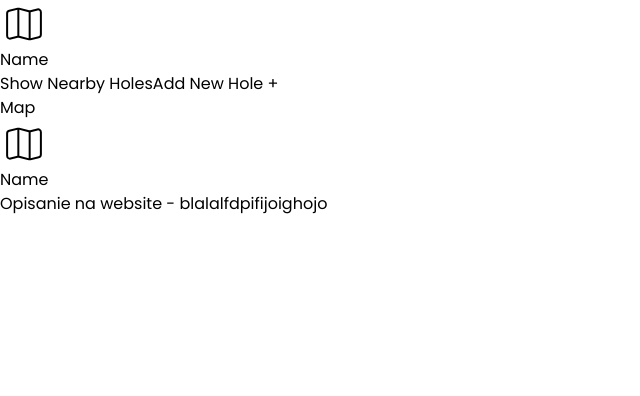
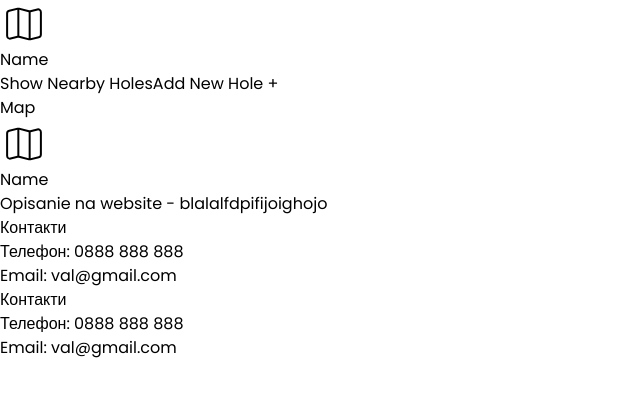
Before and after one commit to ValeriTodorov01/site_for_road_dangers, a React (Vite) app in the folder roadDangers/: page / in a window 1280 px wide. Shown: the top 396 px of the page, without its empty margins (0-640 px from the left). Built offline with nearby package versions, Linux system fonts and the light colour scheme.

Commit message:
adding footer

```diff
--- a/roadDangers/src/App.tsx
+++ b/roadDangers/src/App.tsx
@@ -1,6 +1,8 @@
 import Header from "./components/Header";
 import Map from "./components/Map";
 import Footer from "./components/Footer";
+
+//https://www.figma.com/design/mqc0FKzCs3hepP2FW2Ln58/Untitled?node-id=0-1&node-type=canvas&t=K4xzjga9G6JlQnW2-0
 
 function App() {
 	return (
--- a/roadDangers/src/components/Footer.tsx
+++ b/roadDangers/src/components/Footer.tsx
@@ -3,15 +3,33 @@ import { CiMap } from "react-icons/ci";
 
 const Footer = () => {
     return (
-        <footer className="font-semibold text-[#344050] mt-12 px-8">
-            <div className="flex items-center">
+        <footer className="font-semibold text-[#344050] mt-12 mb-20 px-9">
+            <div className="flex items-center mb-4">
 				<CiMap size={48} />
 				<h1 className="text-3xl">Name</h1>
 			</div>
 
             <div className="flex justify-between">
                 <p className="text-[20px]">Opisanie na website - blalalfdpifijoighojo</p>
+                <div className="flex gap-20">
+                    <div className="flex-col">
+                        <div className="flex items-center gap-2 mb-2">
+                            <div className="bg-[#344050] w-1 h-12"></div>
+                            <h2 className="text-xl">Контакти</h2>
+                        </div>
+                        <p>Телефон: 0888 888 888</p>
+                        <p>Email: val@gmail.com</p>
+                    </div>
 
+                    <div className="flex-col">
+                        <div className="flex items-center gap-2 mb-2">
+                            <div className="bg-[#344050] w-1 h-12"></div>
+                            <h2 className="text-xl">Контакти</h2>
+                        </div>
+                        <p>Телефон: 0888 888 888</p>
+                        <p>Email: val@gmail.com</p>
+                    </div>
+                </div>
             </div>
         </footer>
     );
```
